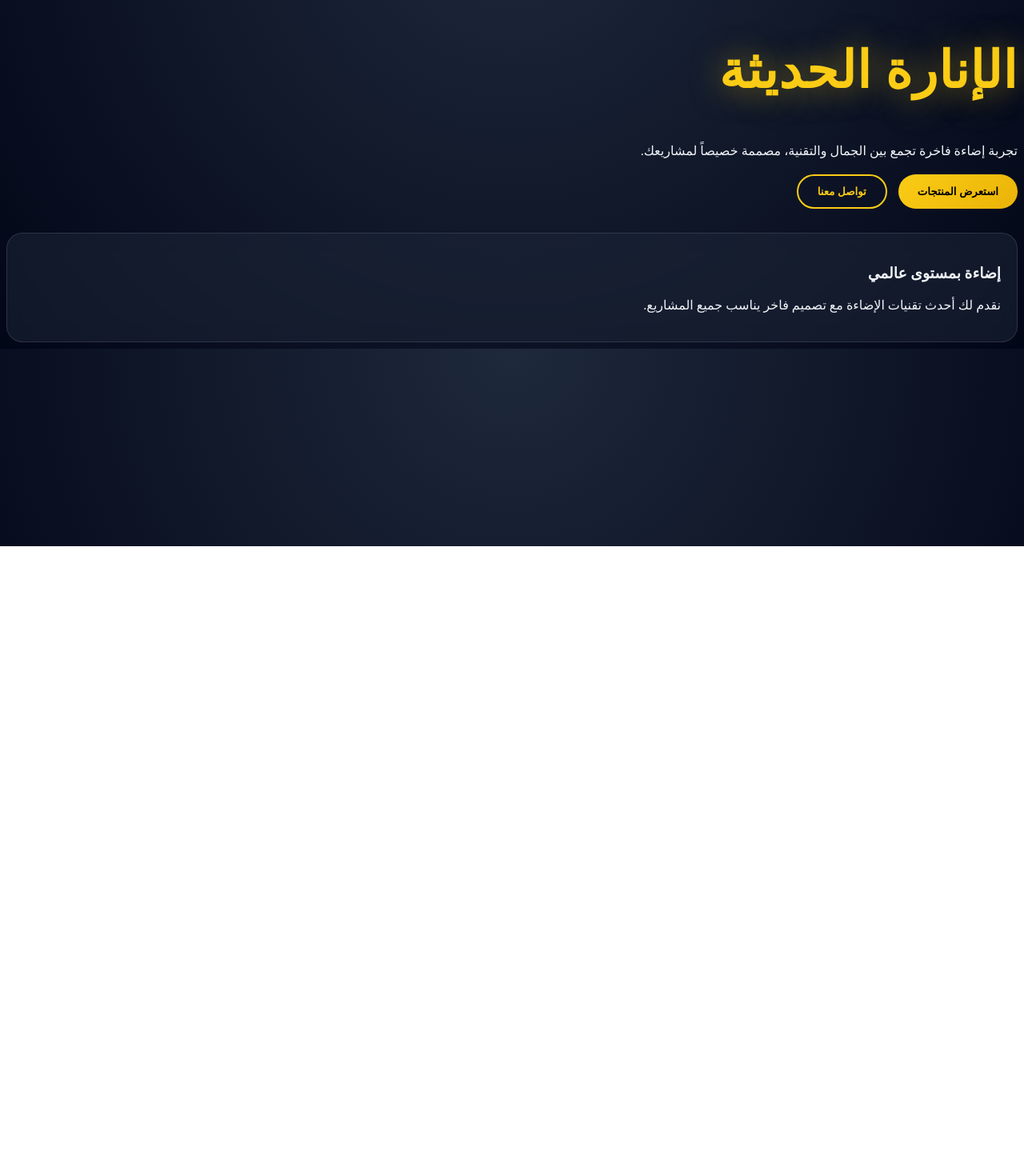
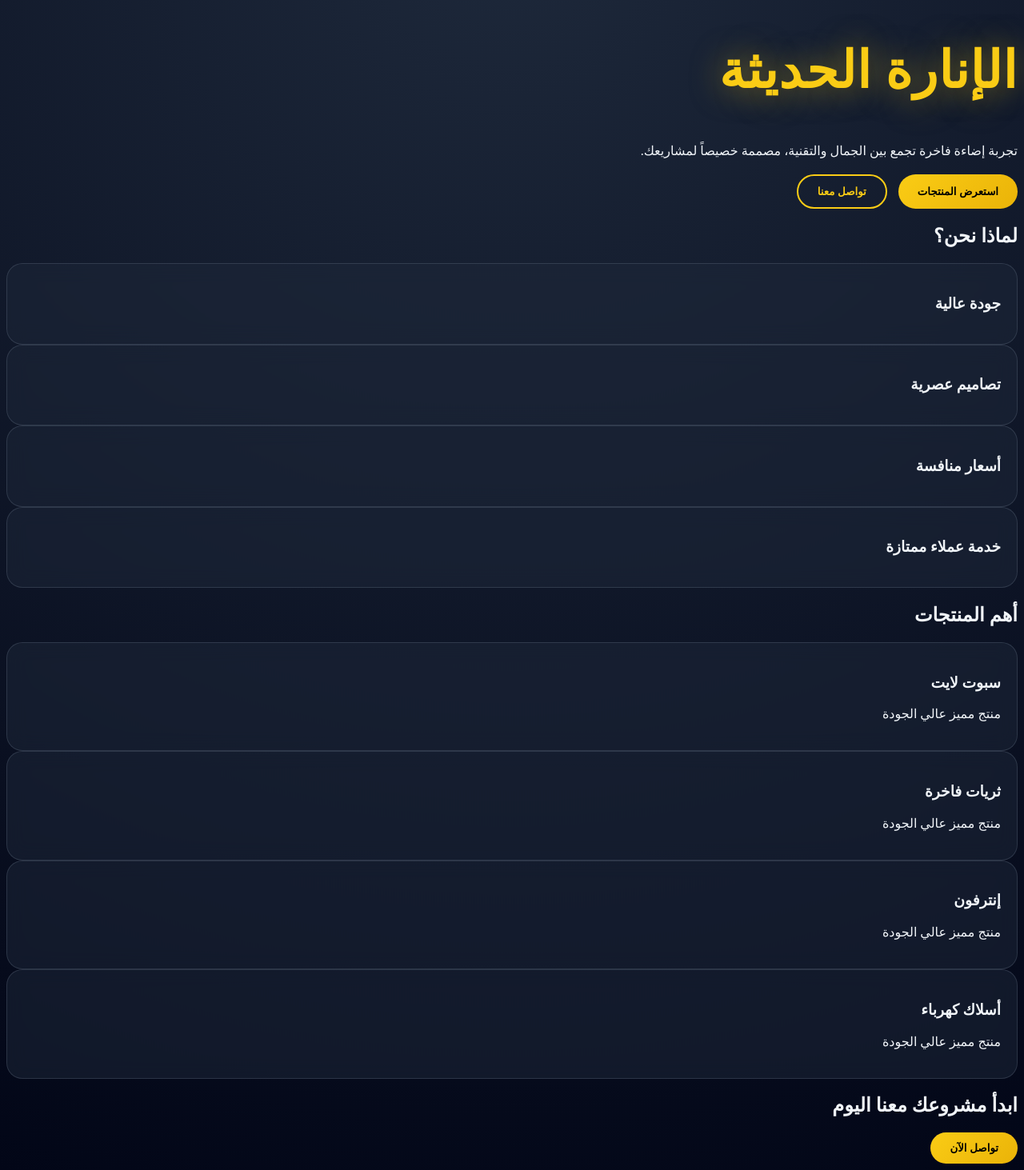
Before and after one commit to nonynony28-netizen/Menarah, a React (Vite) app: page /#/ in a window 1280 px wide. Shown: the part 117-1580 px from the top of the page at 80% size. Before the commit the page ends 800 px from the top, so only its background shows below. Built offline with nearby package versions, Linux system fonts and the light colour scheme.

Commit message:
Add features and top products sections in Home component

```diff
--- a/src/pages/Home.jsx
+++ b/src/pages/Home.jsx
@@ -1,8 +1,24 @@
 import React from "react";
+
+const features = [
+  "جودة عالية",
+  "تصاميم عصرية",
+  "أسعار منافسة",
+  "خدمة عملاء ممتازة",
+];
+
+const topProducts = [
+  "سبوت لايت",
+  "ثريات فاخرة",
+  "إنترفون",
+  "أسلاك كهرباء",
+];
 
 function Home() {
   return (
     <main className="page hero">
+
+      {/* Hero */}
       <section>
         <span className="badge">حلول إنارة احترافية</span>
 
@@ -28,10 +44,41 @@ function Home() {
         </div>
       </section>
 
-      <section className="hero-card">
-        <h3>إضاءة بمستوى عالمي</h3>
-        <p>نقدم لك أحدث تقنيات الإضاءة مع تصميم فاخر يناسب جميع المشاريع.</p>
+      {/* Features */}
+      <section className="section">
+        <h2>لماذا نحن؟</h2>
+
+        <div className="grid">
+          {features.map((item, i) => (
+            <div className="card" key={i}>
+              <h3>{item}</h3>
+            </div>
+          ))}
+        </div>
       </section>
+
+      {/* Top Products */}
+      <section className="section">
+        <h2>أهم المنتجات</h2>
+
+        <div className="grid">
+          {topProducts.map((item, i) => (
+            <div className="card" key={i}>
+              <h3>{item}</h3>
+              <p>منتج مميز عالي الجودة</p>
+            </div>
+          ))}
+        </div>
+      </section>
+
+      {/* CTA */}
+      <section className="cta">
+        <h2>ابدأ مشروعك معنا اليوم</h2>
+        <button onClick={() => (window.location.href = "#/contact")}>
+          تواصل الآن
+        </button>
+      </section>
+
     </main>
   );
 }
```
